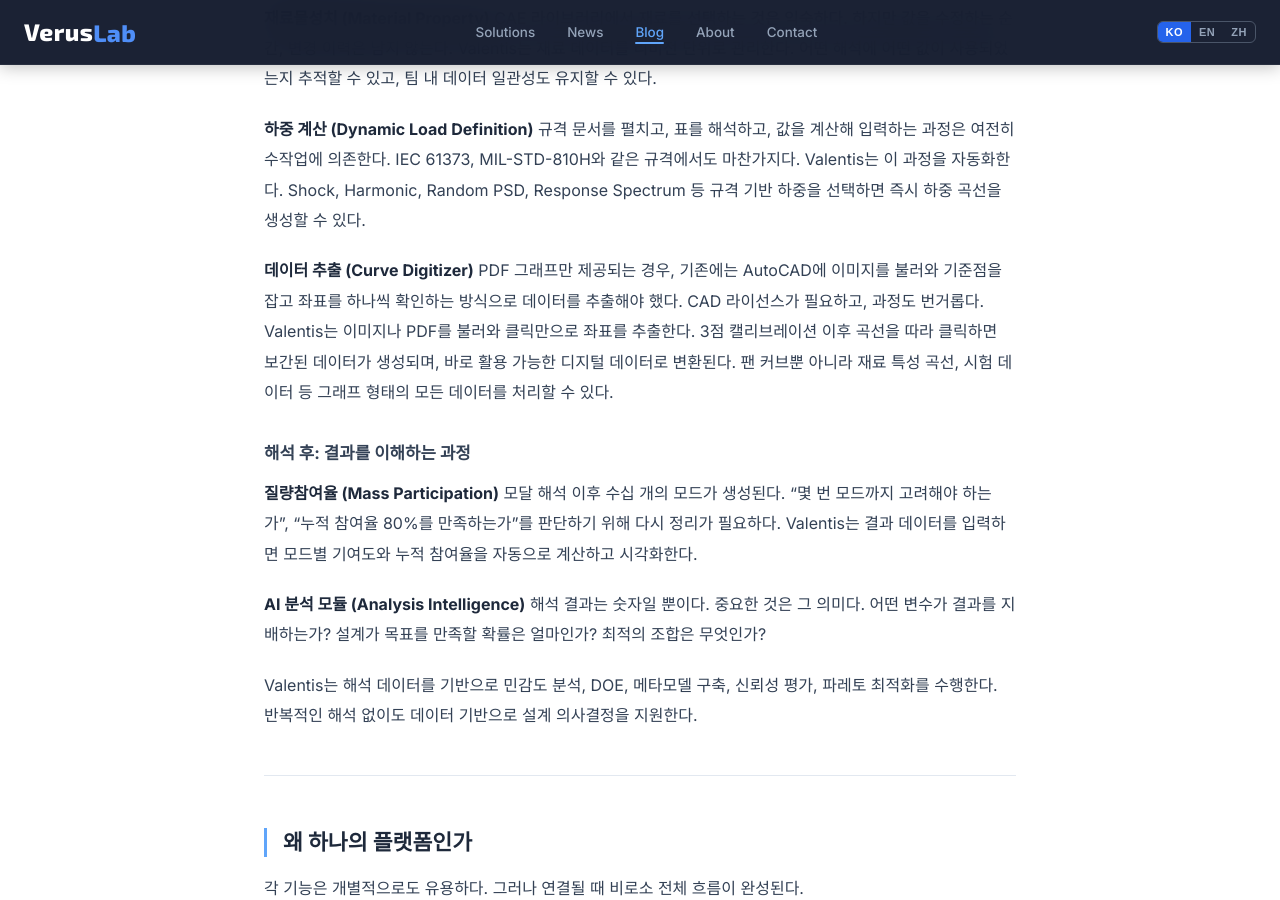
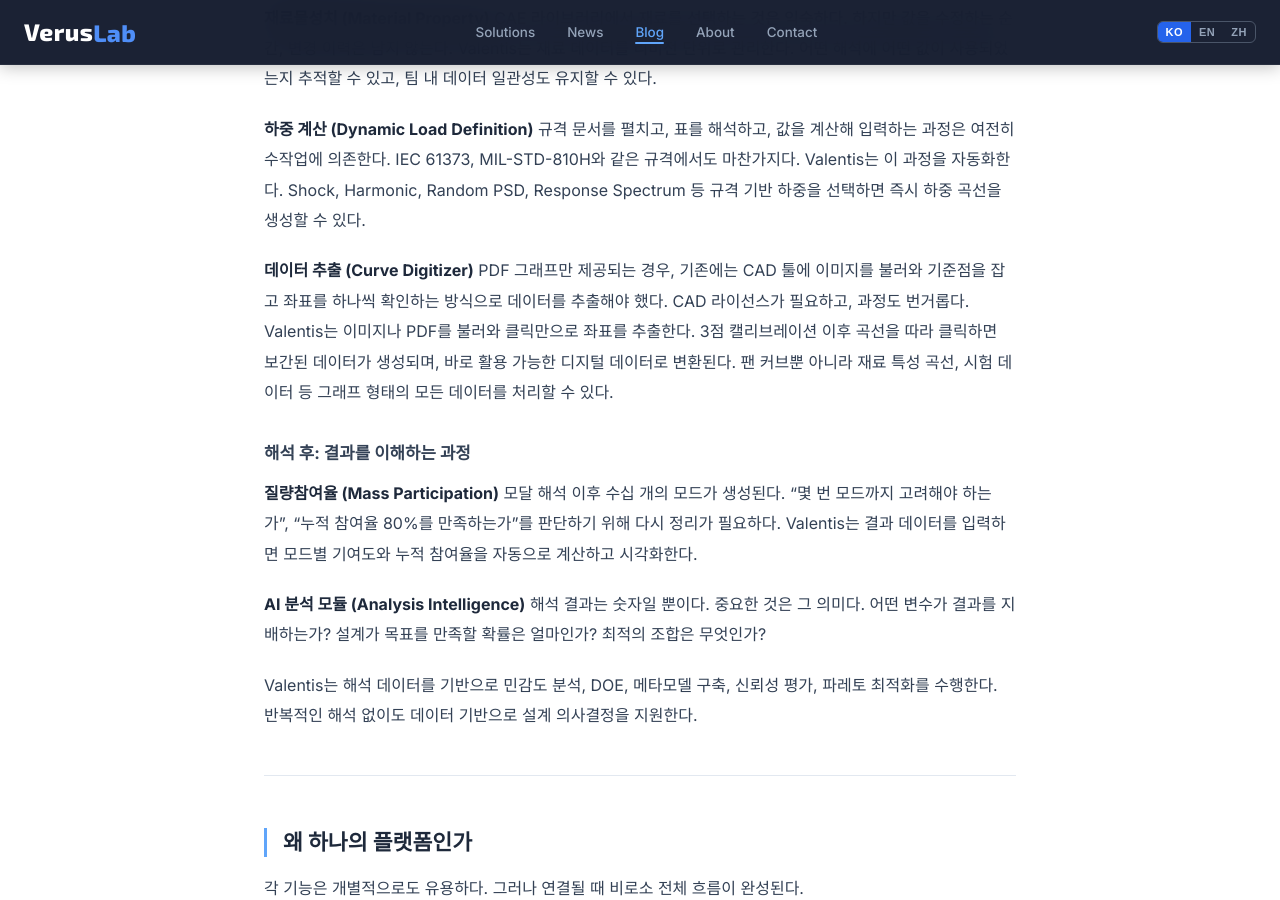
Before and after one commit to VerusLab-KR/Homepage, a Jekyll site: the page built from _posts/2026-04-18-why-valentis.md, in a window 1280 px wide and 900 px high, scrolled down 1551 px. Built offline with Jekyll 4.4.1, drawn with Linux system fonts in a browser that asks for light colours; some of the changed text lies outside the part shown.

Commit message:
Replace AutoCAD with generic 'CAD 툴' in blog posts
Co-Authored-By: Claude Sonnet 4.6 <noreply@anthropic.com>

```diff
--- a/_posts/2026-04-18-why-valentis.md
+++ b/_posts/2026-04-18-why-valentis.md
@@ -12,7 +12,7 @@ description: "해석 툴이 해석만 하는 이유, 그리고 해석 전후의
 
 하지만 가장 먼저 하는 일은 해석 툴을 여는 것이 아니다. 하중을 만드는 일이다. 규격 문서를 찾고, 표에서 주파수-가속도 값을 읽고, 직접 계산해 입력값을 구성한다. 재료물성치는 CAE 툴 라이브러리에서 찾을 수 있다. 그러나 값을 한 번 수정하면, 무엇을 어떻게 바꿨는지 이력이 남지 않는다. 시간이 지나면 "이 해석에 어떤 값을 사용했는가"를 다시 설명하기 어려워진다.
 
-유동 해석도 다르지 않다. 팬 커브 데이터가 필요하지만, 공급사가 제공한 것은 PDF 한 장뿐이다. 숫자는 없고 그래프만 있다. 결국 AutoCAD에 이미지를 불러와 기준점을 잡고 좌표를 하나씩 확인한 뒤, 해석 툴에 입력한다.
+유동 해석도 다르지 않다. 팬 커브 데이터가 필요하지만, 공급사가 제공한 것은 PDF 한 장뿐이다. 숫자는 없고 그래프만 있다. 결국 CAD 툴에 이미지를 불러와 기준점을 잡고 좌표를 하나씩 확인한 뒤, 해석 툴에 입력한다.
 
 해석을 실행한 뒤에도 문제는 끝나지 않는다.
 결과가 나왔다. 그런데 이게 안전한가?
@@ -50,7 +50,7 @@ CAE 라이브러리에서 재료를 선택하는 것은 익숙하다. 하지만
 규격 문서를 펼치고, 표를 해석하고, 값을 계산해 입력하는 과정은 여전히 수작업에 의존한다. IEC 61373, MIL-STD-810H와 같은 규격에서도 마찬가지다. Valentis는 이 과정을 자동화한다. Shock, Harmonic, Random PSD, Response Spectrum 등 규격 기반 하중을 선택하면 즉시 하중 곡선을 생성할 수 있다.
 
 **데이터 추출 (Curve Digitizer)**
-PDF 그래프만 제공되는 경우, 기존에는 AutoCAD에 이미지를 불러와 기준점을 잡고 좌표를 하나씩 확인하는 방식으로 데이터를 추출해야 했다. CAD 라이선스가 필요하고, 과정도 번거롭다. Valentis는 이미지나 PDF를 불러와 클릭만으로 좌표를 추출한다. 3점 캘리브레이션 이후 곡선을 따라 클릭하면 보간된 데이터가 생성되며, 바로 활용 가능한 디지털 데이터로 변환된다. 팬 커브뿐 아니라 재료 특성 곡선, 시험 데이터 등 그래프 형태의 모든 데이터를 처리할 수 있다.
+PDF 그래프만 제공되는 경우, 기존에는 CAD 툴에 이미지를 불러와 기준점을 잡고 좌표를 하나씩 확인하는 방식으로 데이터를 추출해야 했다. CAD 라이선스가 필요하고, 과정도 번거롭다. Valentis는 이미지나 PDF를 불러와 클릭만으로 좌표를 추출한다. 3점 캘리브레이션 이후 곡선을 따라 클릭하면 보간된 데이터가 생성되며, 바로 활용 가능한 디지털 데이터로 변환된다. 팬 커브뿐 아니라 재료 특성 곡선, 시험 데이터 등 그래프 형태의 모든 데이터를 처리할 수 있다.
 
 ### 해석 후: 결과를 이해하는 과정
 
```
Also changed, not shown: _posts/2026-04-18-veruslab-intro.md (+1 -1 lines).
